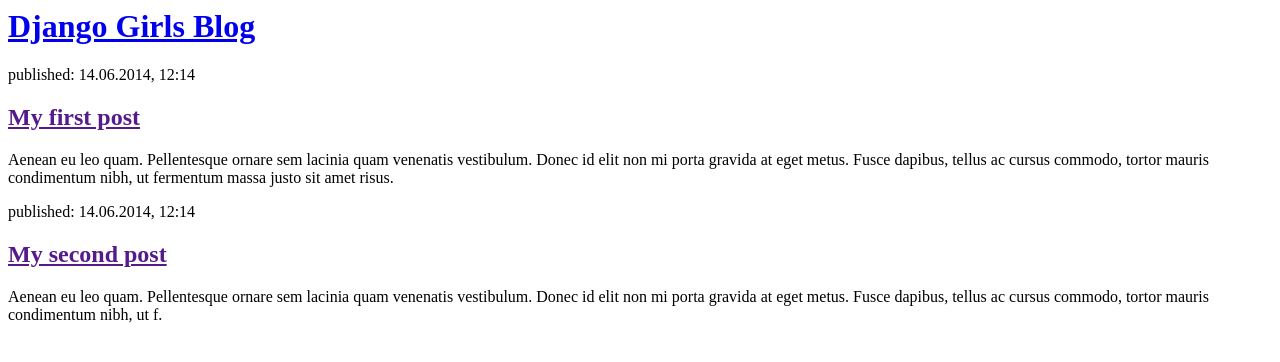
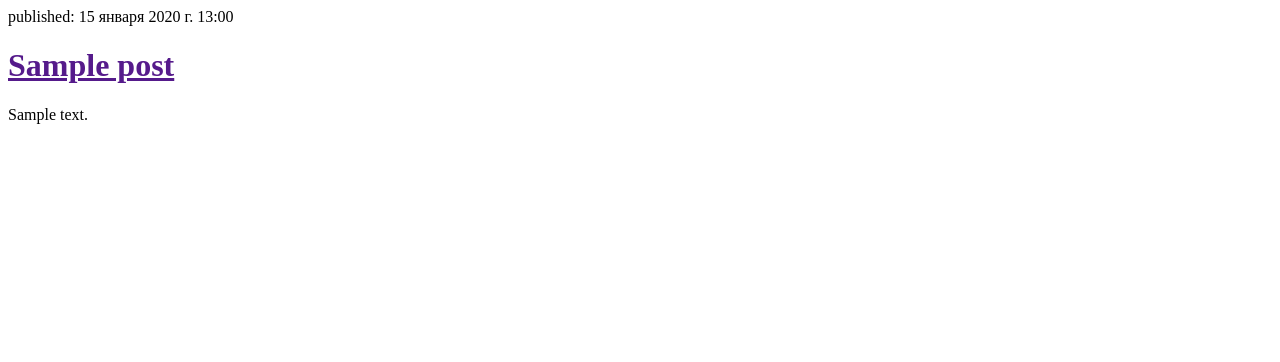
Before and after one commit to DenisAkinshin/django-blog, a Django app: page / in a window 1280 px wide. Shown: the top 362 px of the page. Run offline with Django 4.2, Linux system fonts and the light colour scheme; tables that the repository leaves empty hold one stand-in row (values such as "Sample post").

Commit message:
Added posts from database

```diff
--- a/posts/templates/posts/post_list.html
+++ b/posts/templates/posts/post_list.html
@@ -3,20 +3,12 @@
         <title>Django Girls blog</title>
     </head>
     <body>
-        <div>
-            <h1><a href="/">Django Girls Blog</a></h1>
-        </div>
-
-        <div>
-            <p>published: 14.06.2014, 12:14</p>
-            <h2><a href="">My first post</a></h2>
-            <p>Aenean eu leo quam. Pellentesque ornare sem lacinia quam venenatis vestibulum. Donec id elit non mi porta gravida at eget metus. Fusce dapibus, tellus ac cursus commodo, tortor mauris condimentum nibh, ut fermentum massa justo sit amet risus.</p>
-        </div>
-
-        <div>
-            <p>published: 14.06.2014, 12:14</p>
-            <h2><a href="">My second post</a></h2>
-            <p>Aenean eu leo quam. Pellentesque ornare sem lacinia quam venenatis vestibulum. Donec id elit non mi porta gravida at eget metus. Fusce dapibus, tellus ac cursus commodo, tortor mauris condimentum nibh, ut f.</p>
-        </div>
+       {% for item in posts %}
+            <div>
+                <p>published: {{item.published_date}}</p>
+                <h1><a href="">{{item.title}}</a></h1>
+                <p>{{item.text}}</p>
+            </div>
+        {% endfor %}
     </body>
 </html>
--- a/posts/views.py
+++ b/posts/views.py
@@ -1,4 +1,6 @@
 from django.shortcuts import render
-
+from django.utils import timezone
+from .models import Post
 def post_list(request):
-    return render(request, 'posts/post_list.html')
+    posts = Post.objects.all()
+    return render(request, 'posts/post_list.html', {'posts':posts})
```
